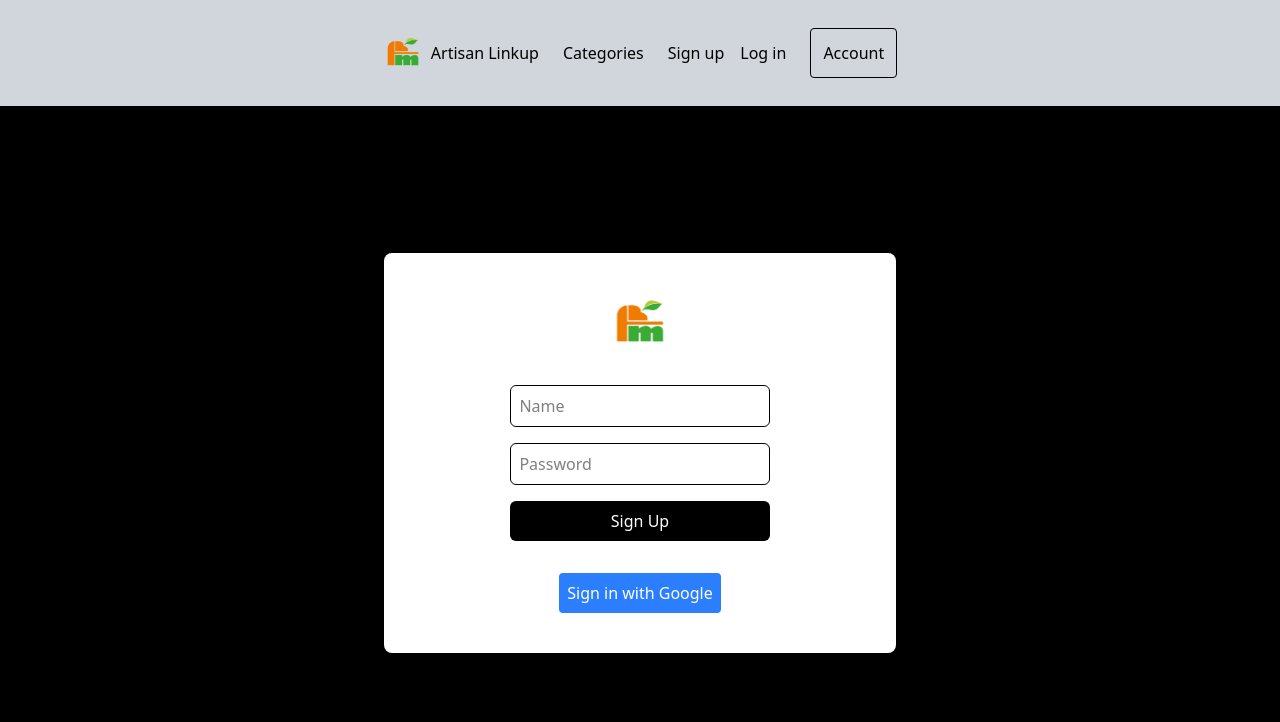
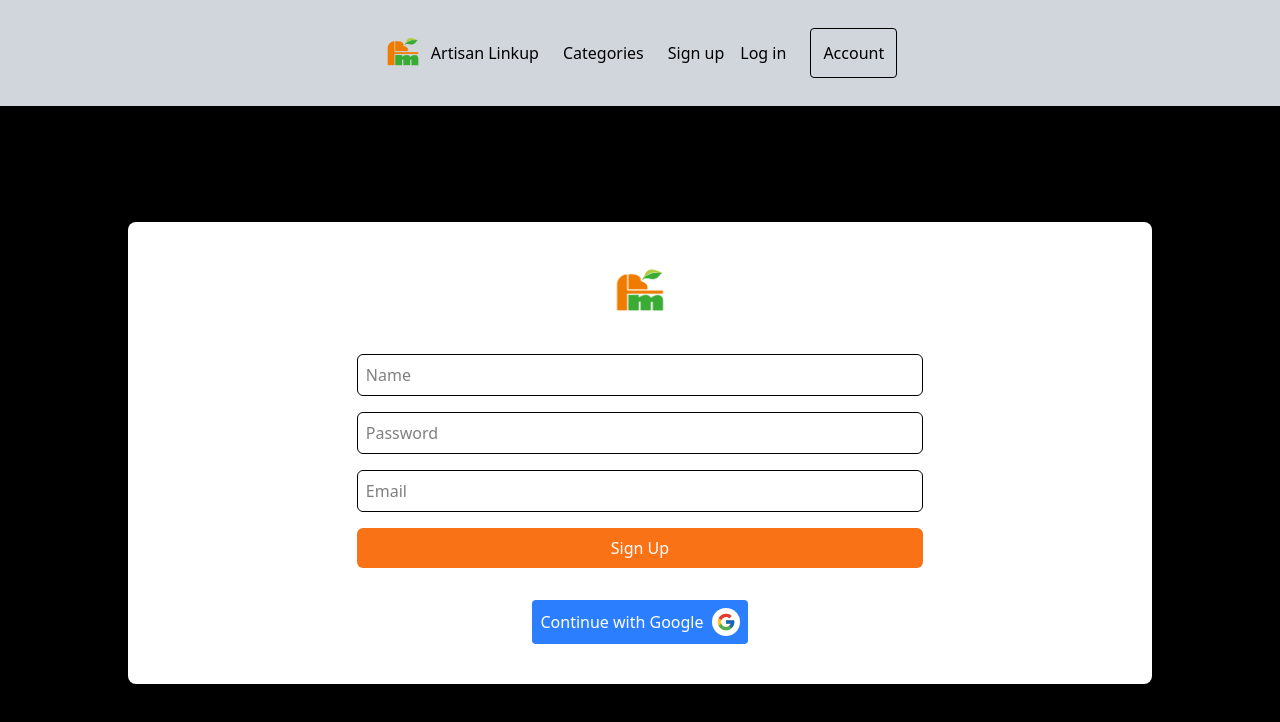
Before and after one commit to graciousjoe/artisan-deployment-with-static-frontend-codes, a Next.js app: page /auth/artisan/signup in a window 1280 px wide. Shown: the top 722 px of the page. Built offline with nearby package versions, Linux system fonts and the light colour scheme; no server answers.

Commit message:
traditional

```diff
--- a/app/auth/artisan/signup/actions.js
+++ b/app/auth/artisan/signup/actions.js
@@ -9,3 +9,11 @@ export async function signInWithGoogle() {
 export async function signOutWithGoogle(params) {
   await signOut("google");
 }
+
+export async function createUser(formData) {
+  // Extract data and handle user creation logic here
+  const name = formData.get("name");
+  const email = formData.get("email");
+  const password = formData.get("password");
+  // ...save to DB, hash password, etc.
+}
--- a/app/auth/artisan/signup/page.js
+++ b/app/auth/artisan/signup/page.js
@@ -1,11 +1,12 @@
 import Image from "next/image";
 import GoogleAuth from "@/app/components/GoogleAuth";
 import { SessionProvider } from "next-auth/react";
+import { createUser } from "./actions";
 
 export default async function SignUp() {
   return (
     <div className="flex justify-center items-center bg-black h-full w-full">
-      <div className="bg-white flex flex-col items-center justify-center p-10 gap-8 rounded-lg shadow-lg w-full md:w-[40%]">
+      <div className="bg-white flex flex-col items-center justify-center p-10 gap-8 rounded-lg shadow-lg w-full md:w-[80%]">
         <Image
           src="/Artisan-Logo.png"
           alt="Artisan logo"
@@ -13,18 +14,30 @@ export default async function SignUp() {
           height={60}
         />
 
-        <form className="flex flex-col gap-4 w-[60%]">
+        <form action={createUser} className="flex flex-col gap-4 w-[60%]">
+
           <input
             type="text"
             placeholder="Name"
             className="border p-2 rounded-md"
+            required
           />
           <input
             type="password"
             placeholder="Password"
             className="border p-2 rounded-md"
+            required
           />
-          <button type="submit" className="bg-black text-white p-2 rounded-md">
+          <input
+            type="email"
+            placeholder="Email"
+            className="border p-2 rounded-md"
+            required
+          />
+          <button
+            type="submit"
+            className="bg-primary text-white p-2 rounded-md cursor-pointer"
+          >
             Sign Up
           </button>
         </form>
--- a/app/components/GoogleAuth.js
+++ b/app/components/GoogleAuth.js
@@ -1,4 +1,5 @@
 "use client";
+import Image from "next/image";
 
 import { signIn, signOut, useSession } from "next-auth/react";
 
@@ -7,11 +8,14 @@ export default function GoogleAuth() {
 
   return !session ? (
     <button
-      className="bg-blue-500 text-white rounded p-2"
+      className="bg-blue-500 text-white rounded p-2 flex items-center gap-2"
       type="button"
       onClick={() => signIn("google", { callbackUrl: "/portal" })}
     >
-      Sign in with Google
+      Continue with Google{" "}
+      <span className="bg-white rounded-full p-1">
+        <Image src="/google.svg" alt="Google logo" width={20} height={20} />
+      </span>
     </button>
   ) : (
     <button
```
Also changed, not shown: public/google.svg (added).
